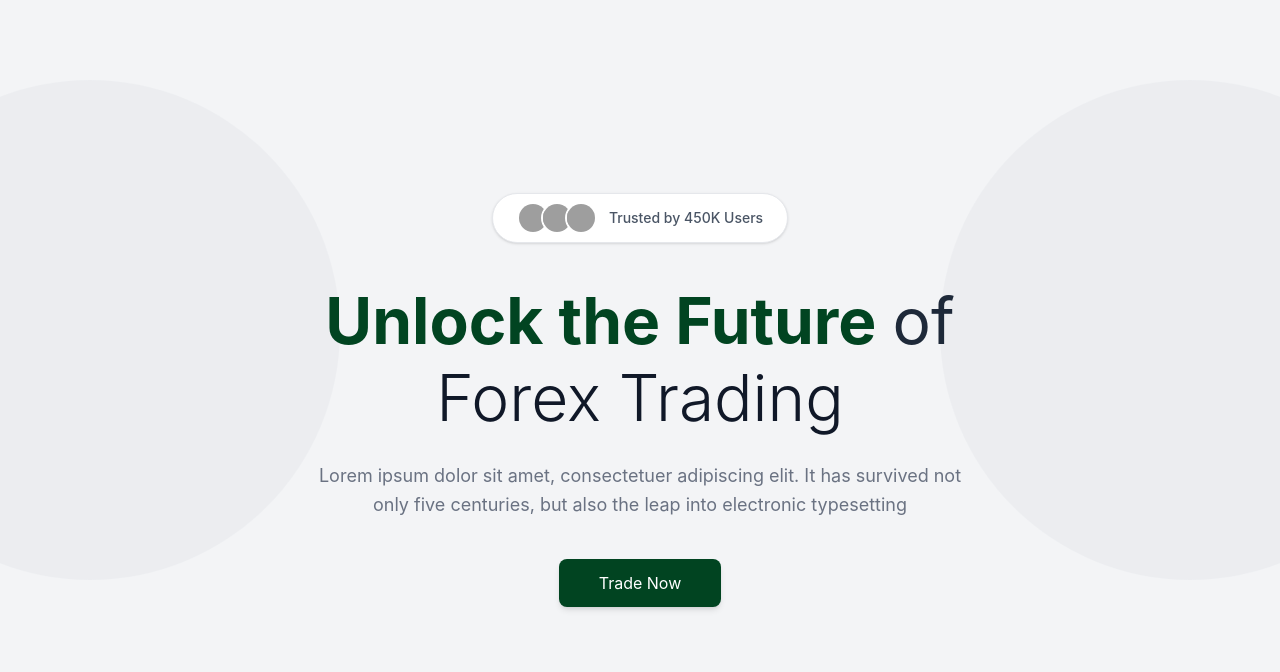
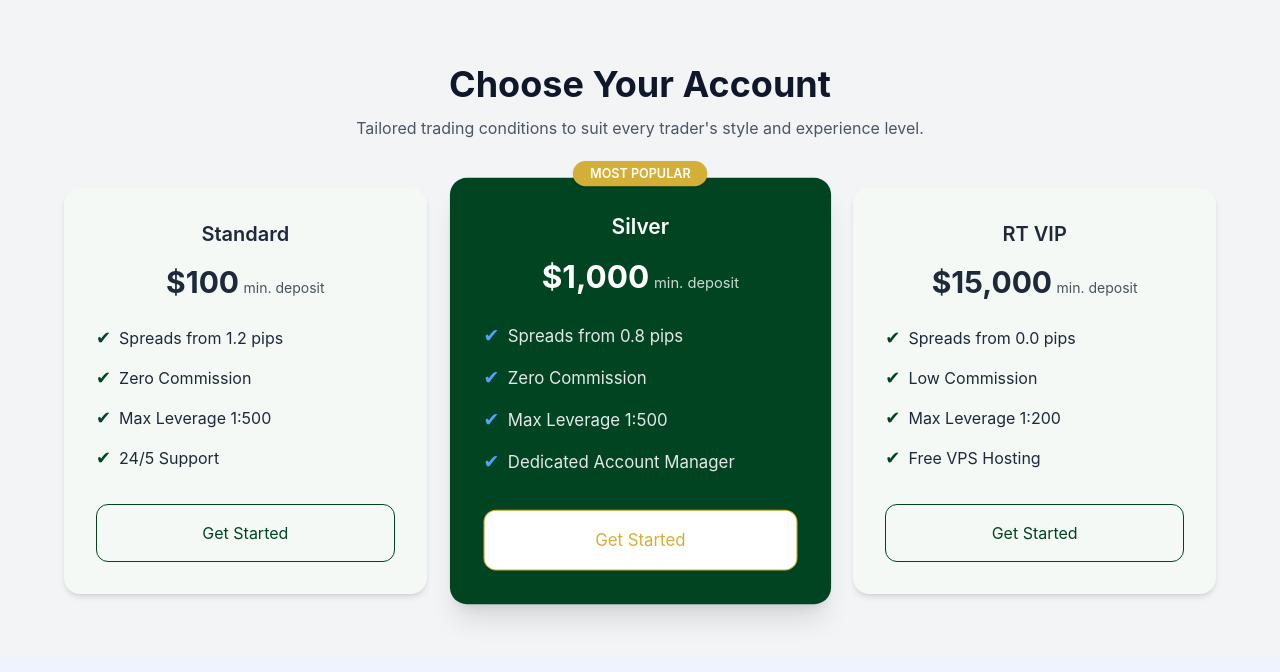
Before and after one commit to zivico-it-team/NovaFXM_website, a React (Vite) app: page / in a window 1280 px wide. Shown: the top 672 px of the page. Built offline with nearby package versions, Linux system fonts and the light colour scheme; grey boxes are pictures that could not be loaded.

Commit message:
Finished work on adishaV2

```diff
--- a/src/App.tsx
+++ b/src/App.tsx
@@ -1,9 +1,9 @@
-import Hero from "./components/Home/Hero.jsx";
+import Packeges from "./components/Home/Packeges.jsx";
 
 function App() {
   return (
     <div>
-      <Hero />
+      < Packeges/>
 
     </div>
   );
--- a/src/components/Home/Packeges.jsx
+++ b/src/components/Home/Packeges.jsx
@@ -0,0 +1,140 @@
+import React from "react";
+
+const plans = [
+  {
+    name: "Standard",
+    price: "$100",
+    deposit: "min. deposit",
+    features: [
+      "Spreads from 1.2 pips",
+      "Zero Commission",
+      "Max Leverage 1:500",
+      "24/5 Support",
+    ],
+    highlight: false,
+  },
+  {
+    name: "Silver",
+    price: "$1,000",
+    deposit: "min. deposit",
+    features: [
+      "Spreads from 0.8 pips",
+      "Zero Commission",
+      "Max Leverage 1:500",
+      "Dedicated Account Manager",
+    ],
+    highlight: true,
+    badge: "MOST POPULAR",
+  },
+  {
+    name: "RT VIP",
+    price: "$15,000",
+    deposit: "min. deposit",
+    features: [
+      "Spreads from 0.0 pips",
+      "Low Commission",
+      "Max Leverage 1:200",
+      "Free VPS Hosting",
+    ],
+    highlight: false,
+  },
+];
+
+export default function PricingSection() {
+  return (
+    <div className="bg-gray-100 py-10 sm:py-14 md:py-16 px-4 sm:px-6">
+      <div className="max-w-6xl mx-auto text-center">
+
+        {/* Heading */}
+        <h2 className="text-2xl sm:text-3xl md:text-4xl font-bold mb-3">
+          Choose Your Account
+        </h2>
+        <p className="text-gray-600 mb-10 sm:mb-12 text-sm sm:text-base">
+          Tailored trading conditions to suit every trader's style and experience level.
+        </p>
+
+        {/* Cards */}
+        <div className="grid grid-cols-1 sm:grid-cols-2 lg:grid-cols-3 gap-5 sm:gap-6 md:gap-8 items-stretch">
+          {plans.map((plan, index) => (
+            <div
+              key={index}
+              className={`relative flex flex-col justify-between rounded-2xl p-6 sm:p-8 shadow-md transition-all duration-300
+              ${
+                plan.highlight
+                  ? "bg-[#014421] text-white md:scale-105 shadow-xl"
+                  : "bg-[#f4f9f6] text-gray-800"
+              }`}
+            >
+
+              {/* Badge */}
+              {plan.badge && (
+                <div className="absolute -top-3 sm:-top-4 left-1/2 -translate-x-1/2 bg-[#D4AF37] text-white text-[10px] sm:text-xs font-semibold px-3 sm:px-4 py-1 rounded-full shadow">
+                  {plan.badge}
+                </div>
+              )}
+
+              {/* Content */}
+              <div>
+                {/* Title */}
+                <h3 className="text-lg sm:text-xl font-semibold mb-4">
+                  {plan.name}
+                </h3>
+
+                {/* Price */}
+                <div className="mb-6">
+                  <span className="text-2xl sm:text-3xl font-bold">
+                    {plan.price}
+                  </span>{" "}
+                  <span className="text-xs sm:text-sm opacity-80">
+                    {plan.deposit}
+                  </span>
+                </div>
+
+                {/* Features */}
+                <ul className="space-y-2 sm:space-y-3 mb-8 text-left text-sm sm:text-base">
+                  {plan.features.map((feature, i) => (
+                    <li key={i} className="flex items-center gap-2">
+
+                      {/* ✔ Icon */}
+                      <span
+                        className={`text-base sm:text-lg ${
+                          plan.highlight
+                            ? "text-blue-400"
+                            : "text-[#014421]"
+                        }`}
+                      >
+                        ✔
+                      </span>
+
+                      {/* Text */}
+                      <span
+                        className={`${
+                          plan.highlight ? "text-gray-200" : ""
+                        }`}
+                      >
+                        {feature}
+                      </span>
+                    </li>
+                  ))}
+                </ul>
+              </div>
+
+              {/* Button */}
+              <button
+                className={`w-full py-3.5 sm:py-4 rounded-xl border text-sm sm:text-base transition-all duration-300
+                ${
+                  plan.highlight
+                    ? "bg-white text-[#D4AF37] font-semibold hover:bg-gray-200"
+                    : "border-[#014421] text-[#014421] hover:bg-[#014421] hover:text-white"
+                }`}
+              >
+                Get Started
+              </button>
+
+            </div>
+          ))}
+        </div>
+      </div>
+    </div>
+  );
+}
```
